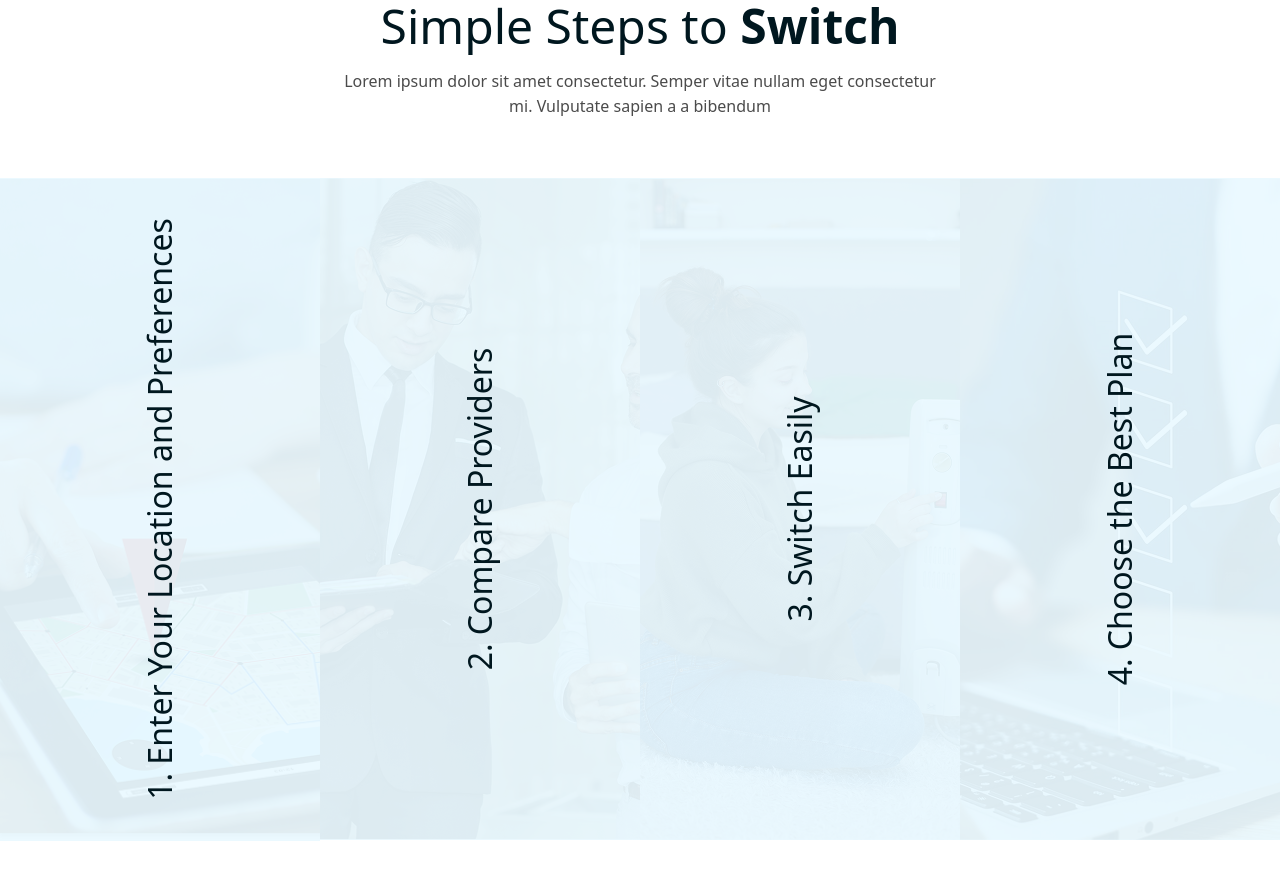
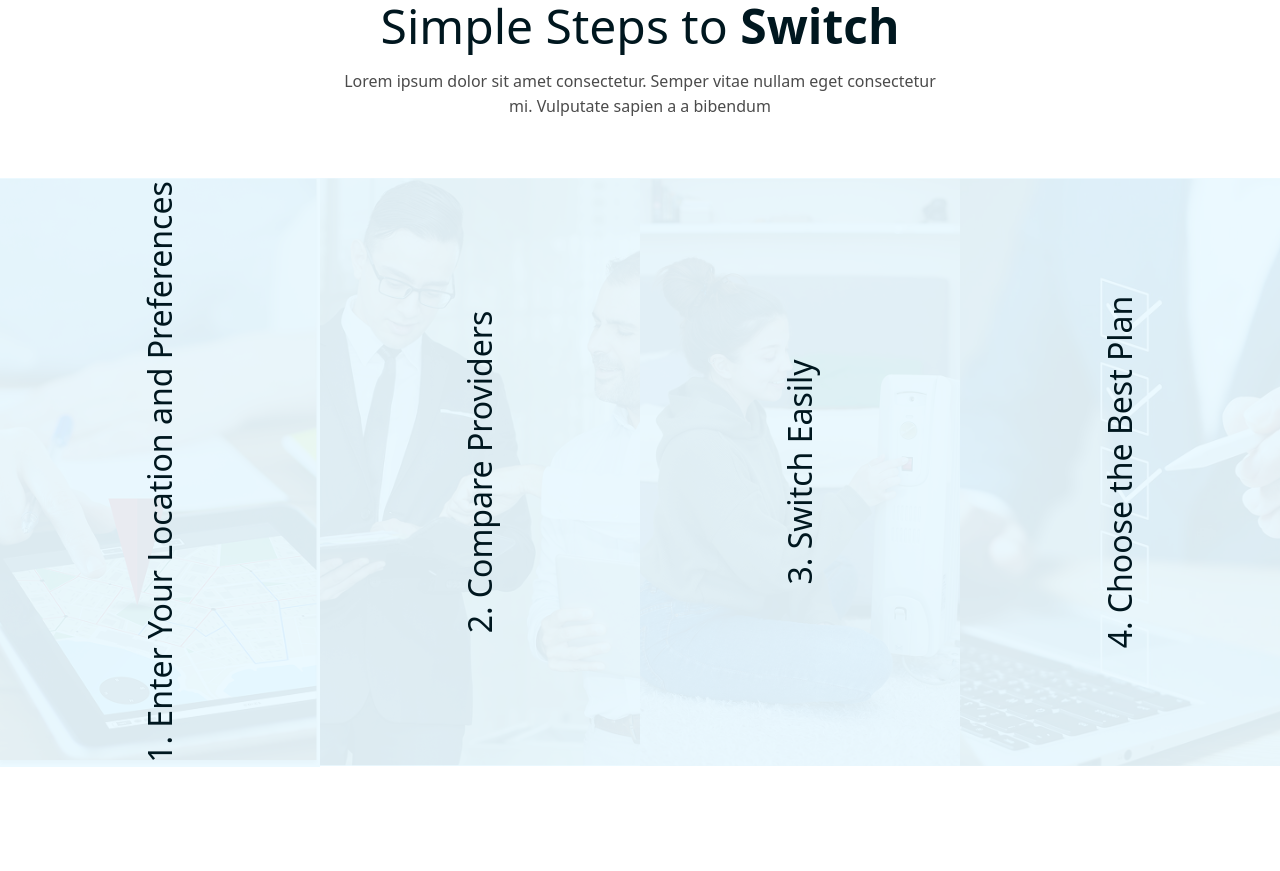
Before and after one commit to khushboo-590/swiper-silder, a React (Vite) app: page / in a window 1280 px wide. After the commit the page ends 800 px from the top, so only its background shows below. Built offline with nearby package versions, Linux system fonts and the light colour scheme.

Commit message:
remove gap

```diff
--- a/src/components/Slider.jsx
+++ b/src/components/Slider.jsx
@@ -32,8 +32,8 @@ const Silder = () => {
                 >
                     {cardLIST.map((item, index) => (
                         <SwiperSlide key={index}>
-                                      <div className='relative group overflow-hidden max-md:max-h-[450px] max-w-[360px] w-full mx-auto'>
-                                <img  className='max-w-[360px] max-lg:w-full ' src={item.img} alt={item.alt}/>
+                                      <div className='relative group overflow-hidden  w-full mx-auto'>
+                                <img  className='w-full  ' src={item.img} alt={item.alt}/>
                                 <div className='absolute top-0 left-0 w-full h-full group-hover:opacity-0 transition-all duration-700 ease-in-out  bg-[#EAF9FFF0]  '>
                                     <div className='relative w-full h-full flex justify-center items-center '>
                                         <p className=' text-[32px]  max-md:text-[20px] text-[#00171F] group-hover:opacity-100  transition-all duration-700 ease-in-out  -rotate-90  whitespace-nowrap '>
```
